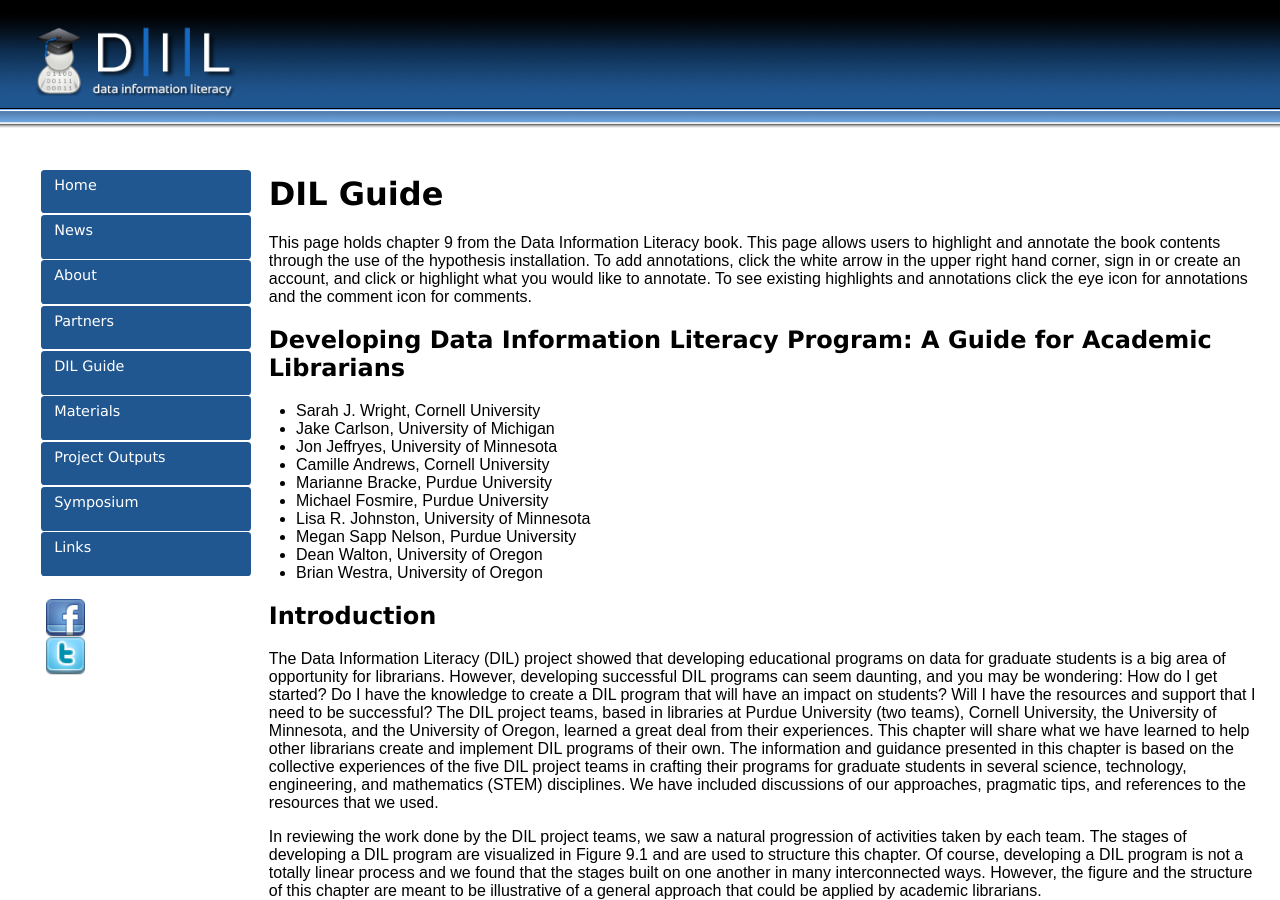
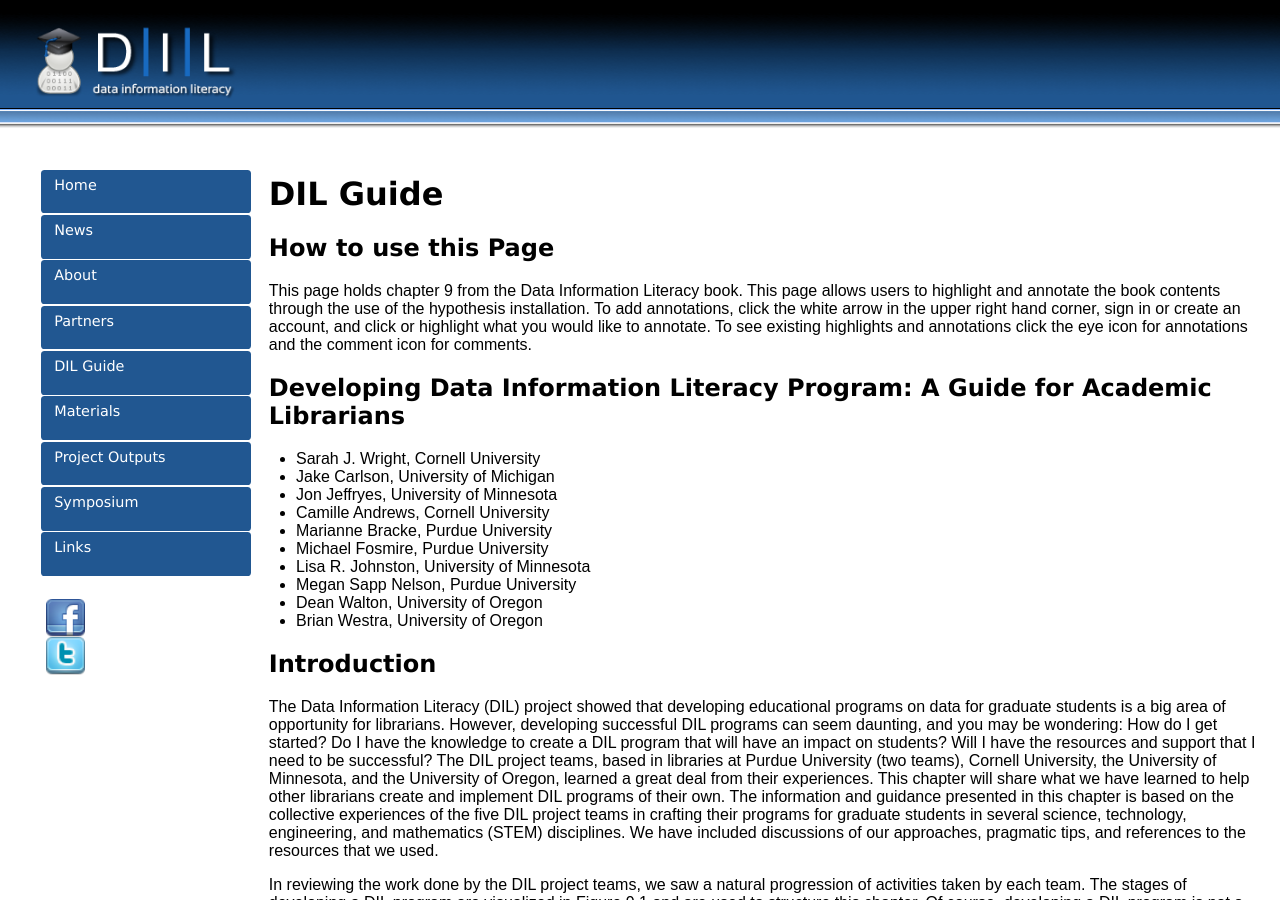
Before and after one commit to datainfolit/datainfolit, a Jekyll site: the page built from dilguide/index.html, in a window 1280 px wide and 900 px high. Built offline with Jekyll 4.4.1, drawn with Linux system fonts in a browser that asks for light colours; a script that is not in the unit is left out.

Commit message:
Update index.html

```diff
--- a/dilguide/index.html
+++ b/dilguide/index.html
@@ -8,6 +8,7 @@ title: DIL Guide
 <script async defer src="//hypothes.is/embed.js"></script>
 <!-- book begins -->
 <h1>DIL Guide</h1>
+  <h2>How to use this Page</h2>
   <p>This page holds chapter 9 from the Data Information Literacy book. This page allows users to highlight and annotate the book contents through the use of the hypothesis installation. To add annotations, click the white arrow in the upper right hand corner, sign in or create an account, and click or highlight what you would like to annotate. To see existing highlights and annotations click the eye icon for annotations and the comment icon for comments.</p>
   <div class="section">
   <h2>Developing Data Information Literacy Program: A Guide for Academic Librarians</h2>
```
